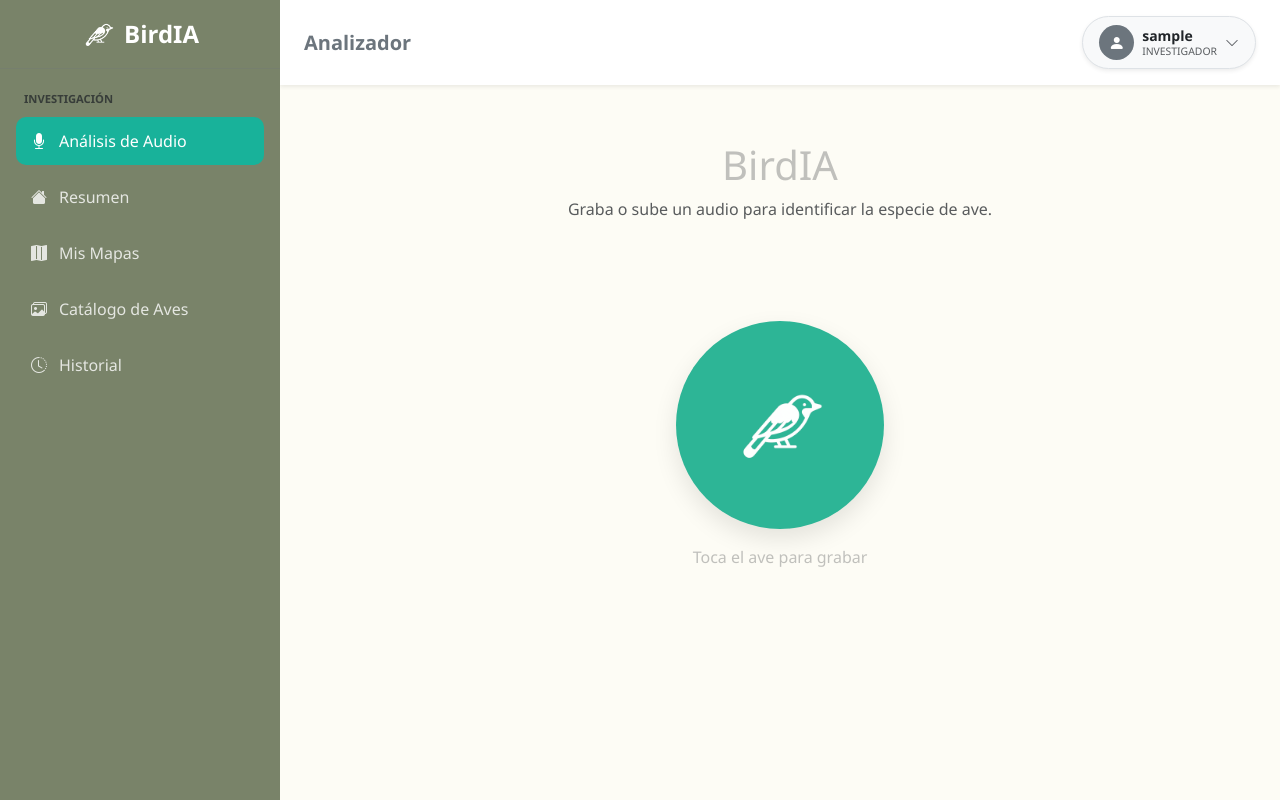
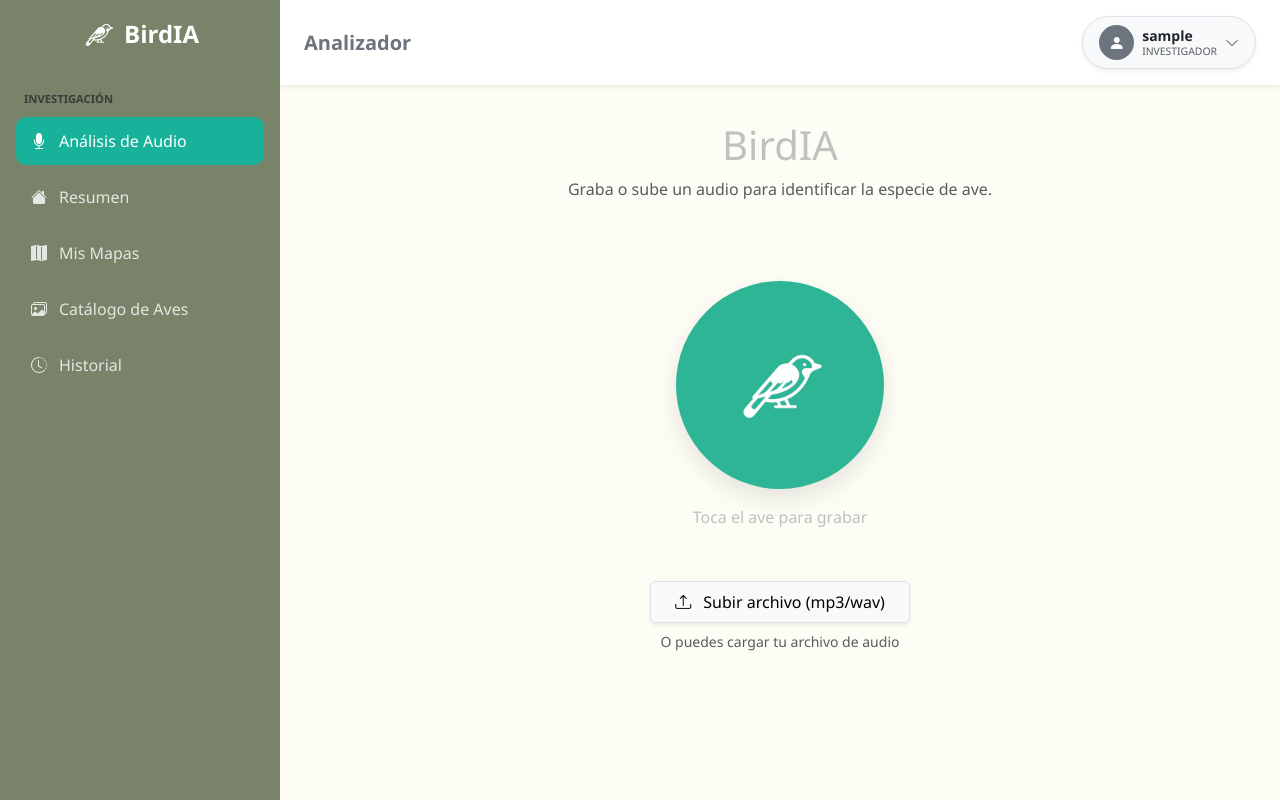
Before and after one commit to lenekerc98/Tesis_proyecto_Frontend, a React (Vite) app: page / in a window 1280 px wide. Built offline with nearby package versions, Linux system fonts and the light colour scheme; no server answers; sample sign-in values are in the browser's storage.

Commit message:
Cambio de tamaño subir archivo

```diff
--- a/src/App.css
+++ b/src/App.css
@@ -99,7 +99,7 @@
   align-items: center;
   justify-content: center;
   text-align: center;
-  padding: 40px 20px;
+  padding: 20px 20px;
   color: #C0C0BC;
 
 }
@@ -125,8 +125,11 @@
 align-items: center;
 display: flex;
 justify-content: center;
-margin-top: 20px;
+margin-top: 100px;
+margin-bottom: 10px;
 color: #C0C0BC;
+padding-top: 20px;
+
 
 }
 
@@ -285,6 +288,7 @@
     font-weight: bold;
 }
 
+
 /* Responsive para pantallas medianas */
 @media (max-width: 768px) {
     .modal-content-custom {
--- a/src/pages/all/Analizador_usuario.tsx
+++ b/src/pages/all/Analizador_usuario.tsx
@@ -306,17 +306,25 @@
                       </div>
                   </div>
 
-                  <div className="pie-analizador mt-5 text-center">
+                  {/* CONTENEDOR DEL BOTÓN */}
+                  {/* 'd-flex justify-content-center' es lo que lo centra horizontalmente */}
+                  <div className="d-flex justify-content-center mt-3">
                       {!isRecording && !audioUrl && (
                           <>
-                              <button className="upload-btn" onClick={handleButtonClick}>
+                              <button className="btn btn-light border shadow-sm px-4 py-2" onClick={handleButtonClick}>
                                   <i className="bi bi-upload me-2"></i> Subir archivo (mp3/wav)
                               </button>
                               <input type="file" ref={fileInputRef} style={{ display: 'none' }} accept="audio/*" onChange={handleFileChange} />
                           </>
                       )}
                   </div>
-                  <p className="text-muted mt-2 pie-analizador"> O puedes cargar tu archivo de audio</p>
+
+                  {/* TEXTO DE ABAJO */}
+                  {/* 'text-center' centra el texto */}
+                  <p className="text-center text-muted mt-2 small">
+                      O puedes cargar tu archivo de audio
+                  </p>
+
               </div>
           )}
 
```
